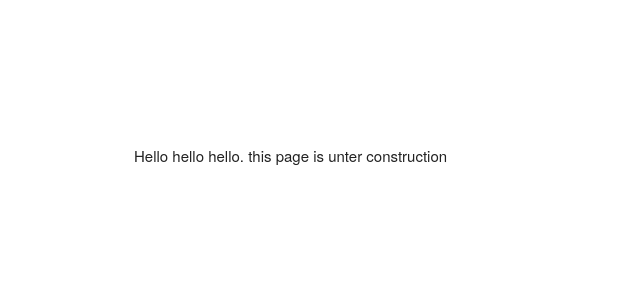
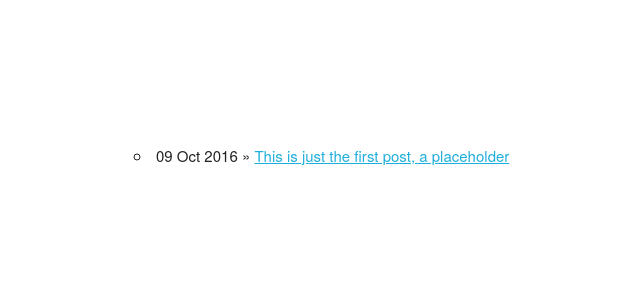
Before and after one commit to mt-trash/mt-trash.github.io, a Jekyll site: the page built from index.html, in a window 1280 px wide. Shown: the top 300 px of the page, without its empty margins (26-666 px from the left). Built offline with Jekyll 4.4.1, drawn with Linux system fonts in a browser that asks for light colours.

Commit message:
Update index.html

```diff
--- a/index.html
+++ b/index.html
@@ -1,9 +1,13 @@
 ---
 layout: default
-title: testing
+title: Empty Trash
 ---
 <div class="row">
   <div class="two-thirds column" style="margin-top: 15%">
-    Hello hello hello. this page is unter construction
+    <ul>
+      {% for post in site.posts %}
+	    <li><span>{{ post.date | date_to_string }}</span> » <a href="{{ post.url }}" title="{{ post.title }}">{{ post.title }}</a></li>
+      {% endfor %}
+    </ul>
   </div>
 </div>
```
